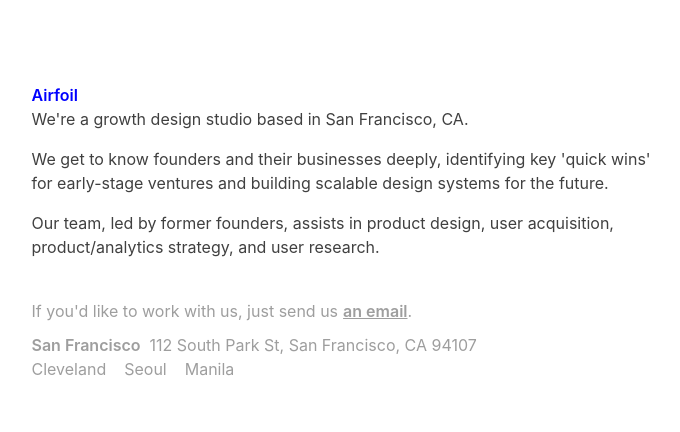
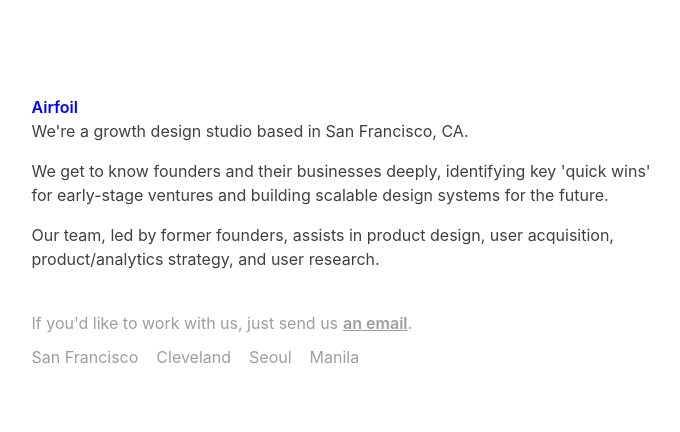
Before and after one commit to hedayatnia/airfoil-studio, a plain HTML site: page index.html in a window 1280 px wide. Shown: the part 184-616 px from the top of the page, without its empty margins (295-975 px from the left). Drawn offline with nearby package versions, Linux system fonts and the light colour scheme; a web font is replaced by a local one.

Commit message:
🐾💠 Updated with Glitch

```diff
--- a/index.html
+++ b/index.html
@@ -141,7 +141,7 @@
           >.
         </div>
         <div style="color: #9e9e9e;margin-top:10px">
-          <b>San Francisco</b> &nbsp;112 South Park St, San Francisco, CA 94107&nbsp;&nbsp;&nbsp;&nbsp;<br>Cleveland&nbsp;&nbsp;&nbsp;&nbsp;Seoul&nbsp;&nbsp;&nbsp;&nbsp;Manila
+          San Francisco&nbsp;&nbsp;&nbsp;&nbsp;Cleveland&nbsp;&nbsp;&nbsp;&nbsp;Seoul&nbsp;&nbsp;&nbsp;&nbsp;Manila
         </div>
         <br />
       </div>
```
